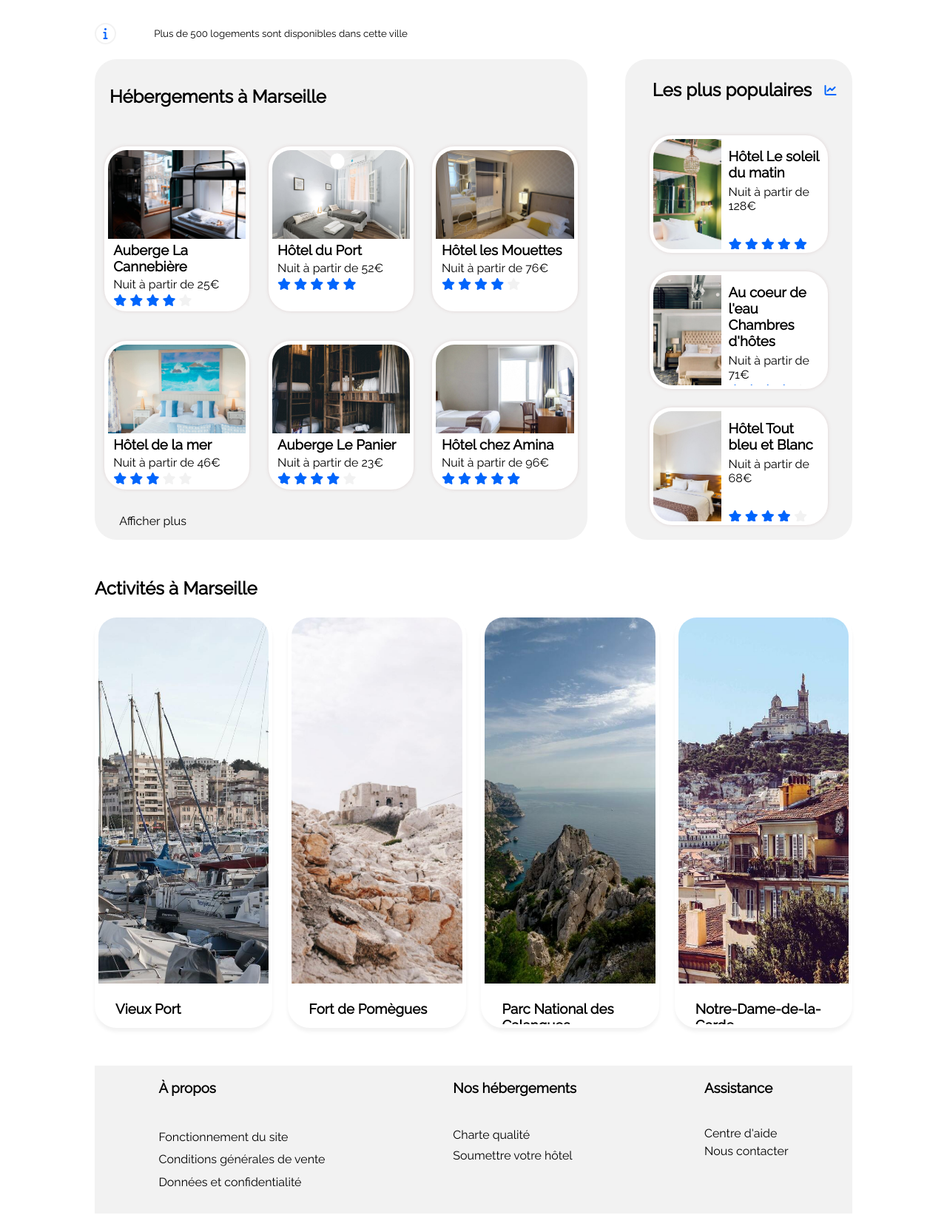
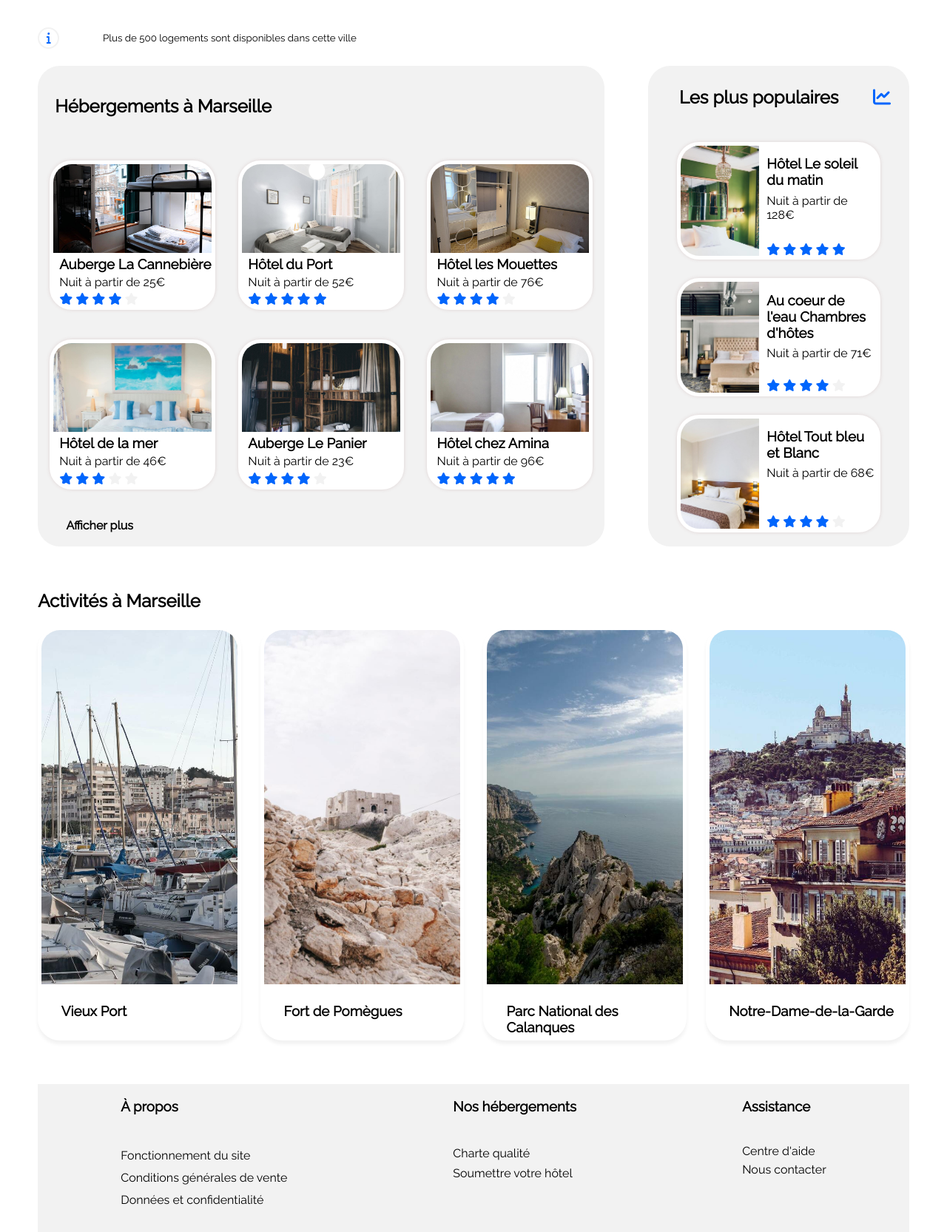
Before and after one commit to Mano-Lis/Booki, a website: page index.html in a window 1280 px wide. Shown: the part 393-2059 px from the top of the page at 74% size. Before the commit the page ends 2034 px from the top, so only its background shows below. Drawn offline with Linux system fonts and the light colour scheme.

Commit message:
version 1.0

```diff
--- a/css/style.css
+++ b/css/style.css
@@ -7,7 +7,7 @@
 
 body
 {
-    width: 80%;
+    width: 92%;
     margin: auto;
     box-sizing: border-box;
     font-family: 'Raleway', sans-serif;
@@ -51,6 +51,11 @@ nav a:hover
 {
     color: var(--blue-perso);
     border-top: 2px solid var(--blue-perso);
+}
+
+.top-container > h2
+{
+    font-weight: normal;
 }
 
 .form-search
@@ -215,6 +220,7 @@ article > a, div > a
 .display-more-link
 {
     margin-left: 5%;
+    font-weight: bold;
 }
 
 article > h2
@@ -372,7 +378,6 @@ aside
 
 .activities-section
 {
-    /*height: 650px;*/
     margin-top: 5%;
 }
 
@@ -399,7 +404,7 @@ aside
 
 .activities-widget img
 {
-    height: 90%;
+    height: 87%;
 }
 
 .activities-infos-title
@@ -407,6 +412,8 @@ aside
     display: flex;
     margin-left: 10%;
     align-items: center;
+    margin-top: 8%;
+    margin-bottom: auto;
 }
 
 footer
@@ -579,6 +586,12 @@ footer
         margin-right: 4%;
     }
 
+    .form-search
+    {
+        width: 90%;
+        margin: auto;
+    }
+
     input
     {
         width: 82%;
@@ -688,6 +701,13 @@ footer
     .activities-widget
     {
         width: 80%;
+        height: 275px;
+    }
+
+    .activities-infos-title
+    {
+        margin-top: 15px;
+        margin-bottom: 0;
     }
 
     footer
--- a/index.html
+++ b/index.html
@@ -190,7 +190,7 @@
             <aside>
                 <div class="popular-header">
                     <h2>Les plus populaires</h2>
-                    <i class="fa-solid fa-chart-line popular-logo"></i>
+                    <i class="fa-solid fa-chart-line popular-logo fa-xl"></i>
                 </div>
                     <div class="popular-box">
                     <article itemscope itemtype="https://schema.org/Hotel" class="widget popular-widgets">
```
